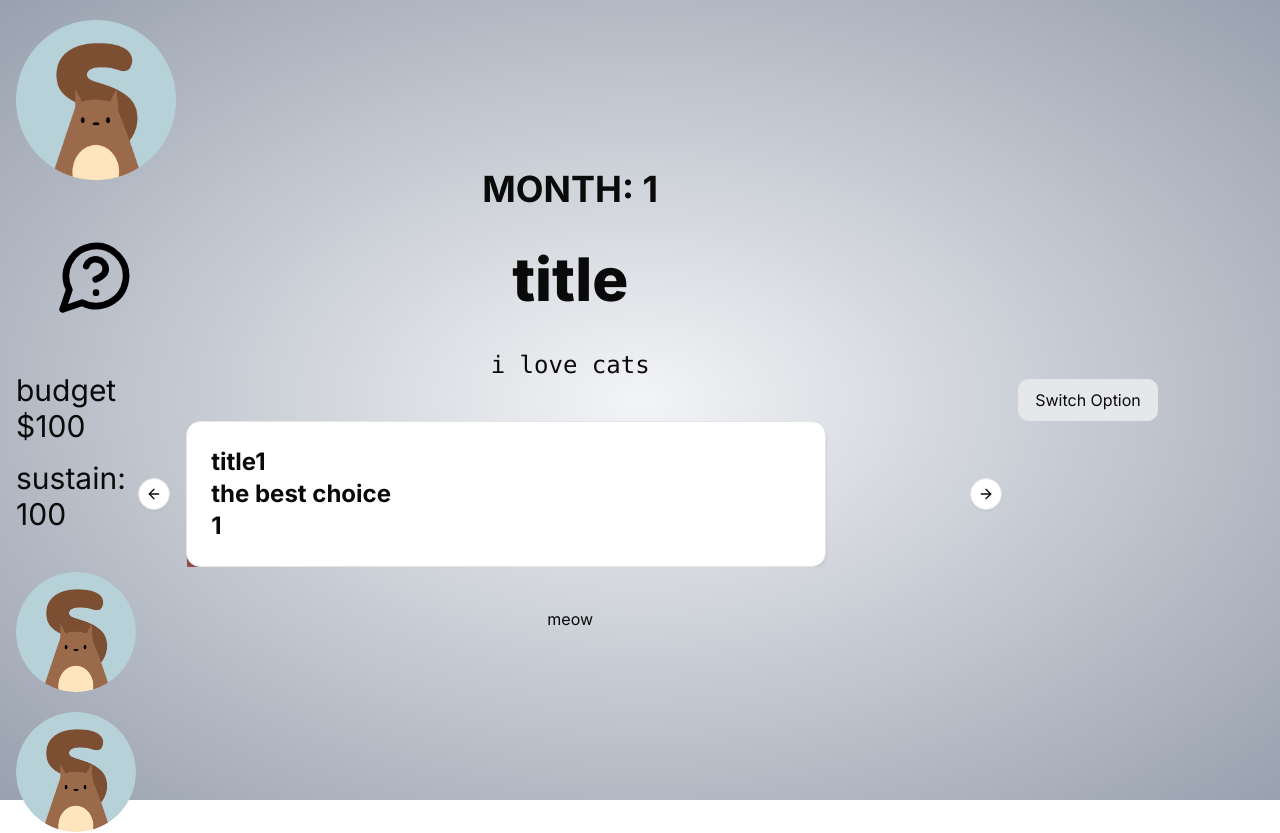
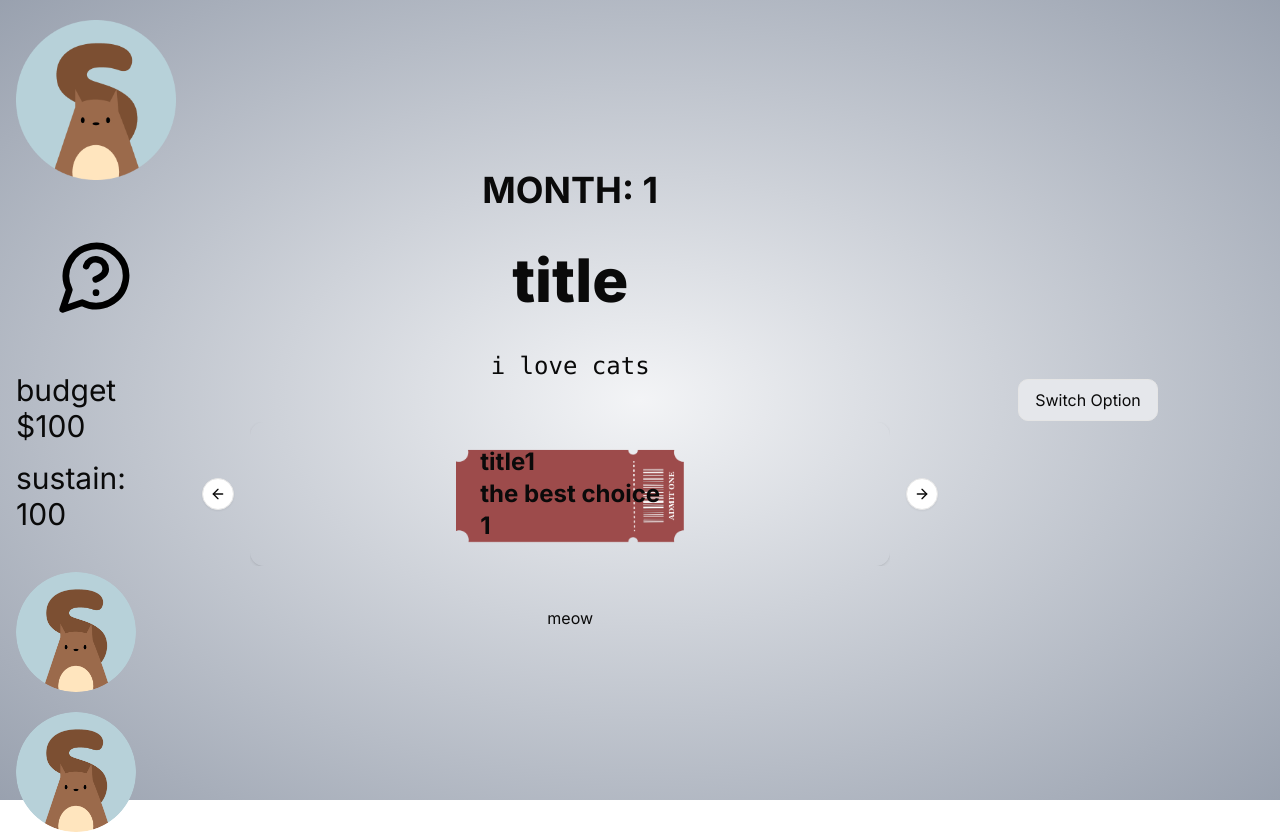
Before and after one commit to qhgill/final-take, a Next.js app: page / in a window 1280 px wide. Shown: the top 833 px of the page. Built offline with nearby package versions, Linux system fonts and the light colour scheme.

Commit message:
fixes for ticket part 1

```diff
--- a/src/components/choicestyles/TicketCarousel.tsx
+++ b/src/components/choicestyles/TicketCarousel.tsx
@@ -22,23 +22,24 @@ const TicketCarousel = ({ choices }: ChoiceTypes) => {
         opts={{
           loop: true,
         }}
-        className="w-[60vw] bg-none"
+        className="w-[50vw]"
       >
-        <CarouselContent className="bg-none">
+        <CarouselContent className="">
           {choices.map((slide: Choice) => (
             <CarouselItem
               key={slide.id}
               className="flex flex-col justify-center bg-none"
             >
-              <Card className="w-[50vw] bg-none">
-                <CardContent className="relative flex flex-col justify-center text-2xl font-bold bg-none">
+              <Card className="bg-transparent border-0 flex flex-col items-center justify-center">
+                <CardContent className="relative flex flex-col text-2xl font-bold bg-none">
                   <p>{slide.title}</p>
                   <p>{slide.description}</p>
                   <p>{slide.price}</p>
                   <Image
                     src={ticketimg}
                     alt="ticket"
-                    className="absolute inset-0 -z-1"
+                    objectFit="cover"
+                    className="absolute inset-0 -z-1 object-fill"
                   />
                 </CardContent>
               </Card>
```
